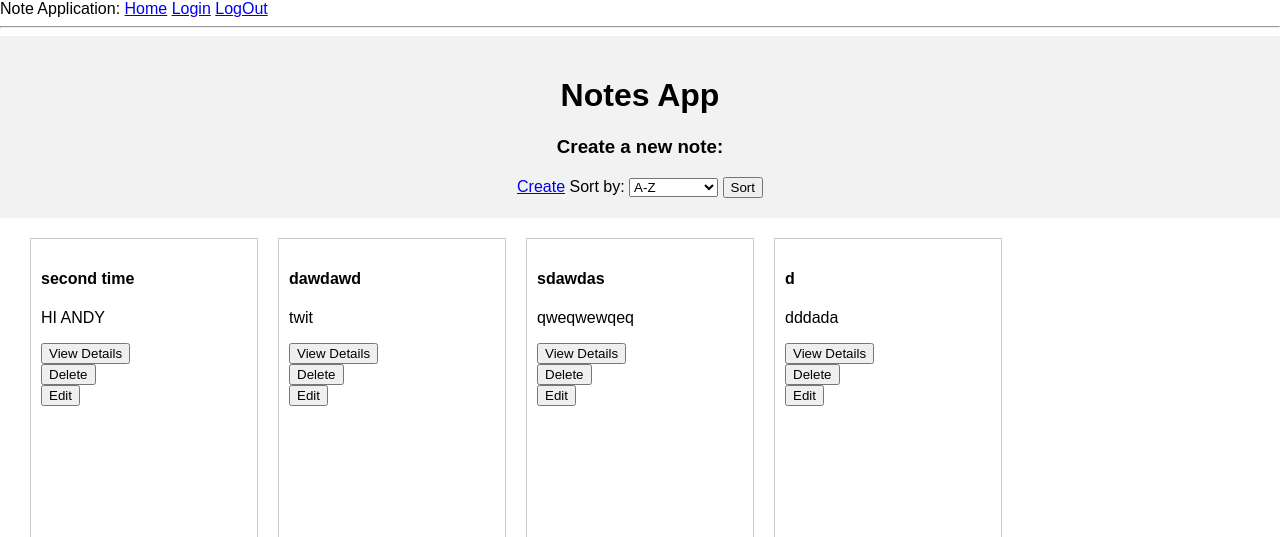
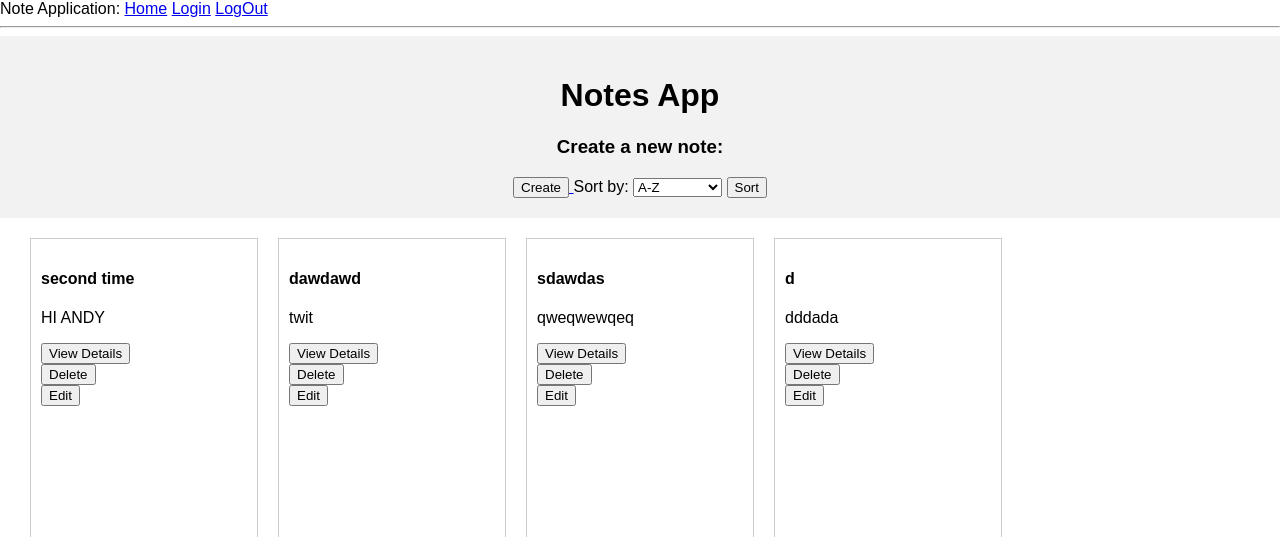
Before and after one commit to khangdang123/ProjectDatabase, a Flask app: page /index in a window 1280 px wide. Shown: the top 537 px of the page. Run offline with Flask 3, Linux system fonts and the light colour scheme; data comes from the database, SQL or seed files in the repository.

Commit message:
Update index.html
update create button

```diff
--- a/app/templates/index.html
+++ b/app/templates/index.html
@@ -47,8 +47,9 @@
    <div class="header">
        <h1>Notes App</h1>
        <h3>Create a new note:</h3>
-       <a href="{{ url_for('create_note') }}" class="login-link">Create</a>
-
+       <a href="{{ url_for('create_note') }}" class="login-link">
+           <button type="submit">Create</button>
+       </a>
 
        <!-- Sorting Form -->
        <form method="post" style="display: inline;">
```
